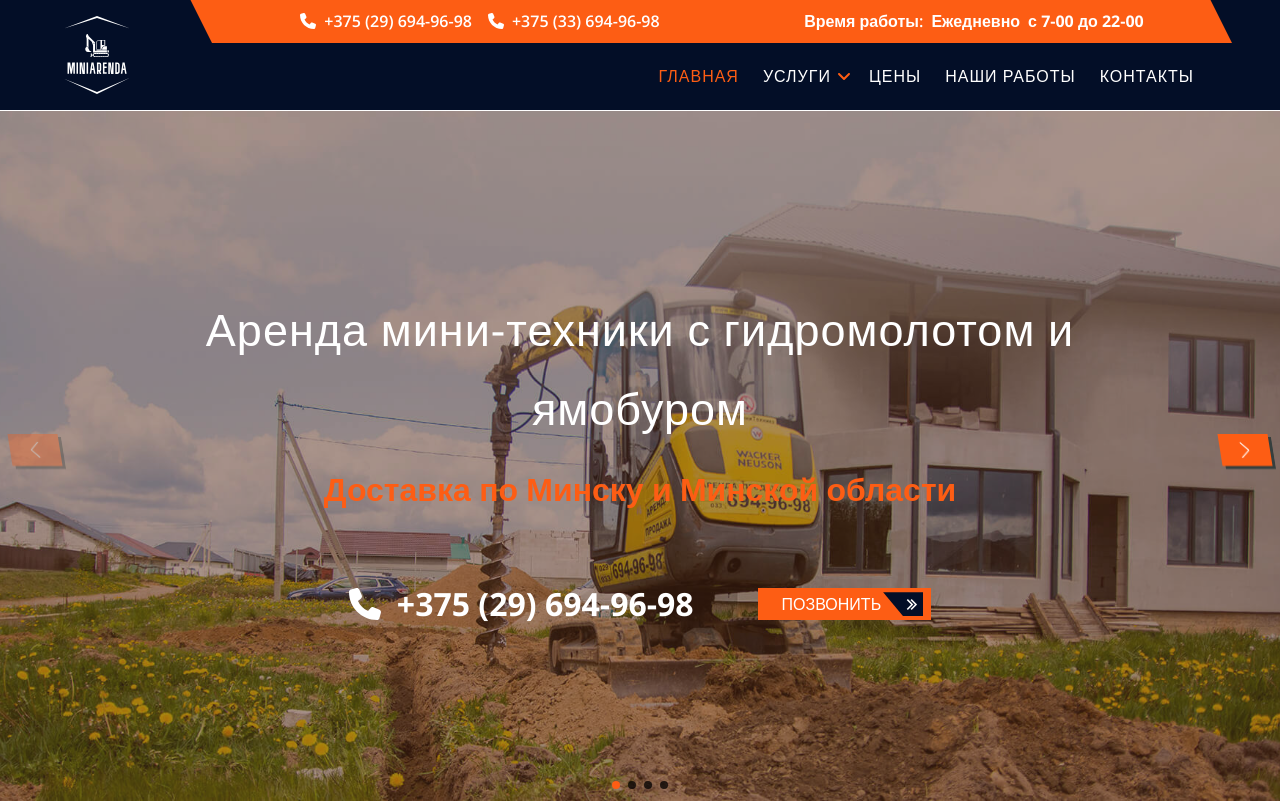
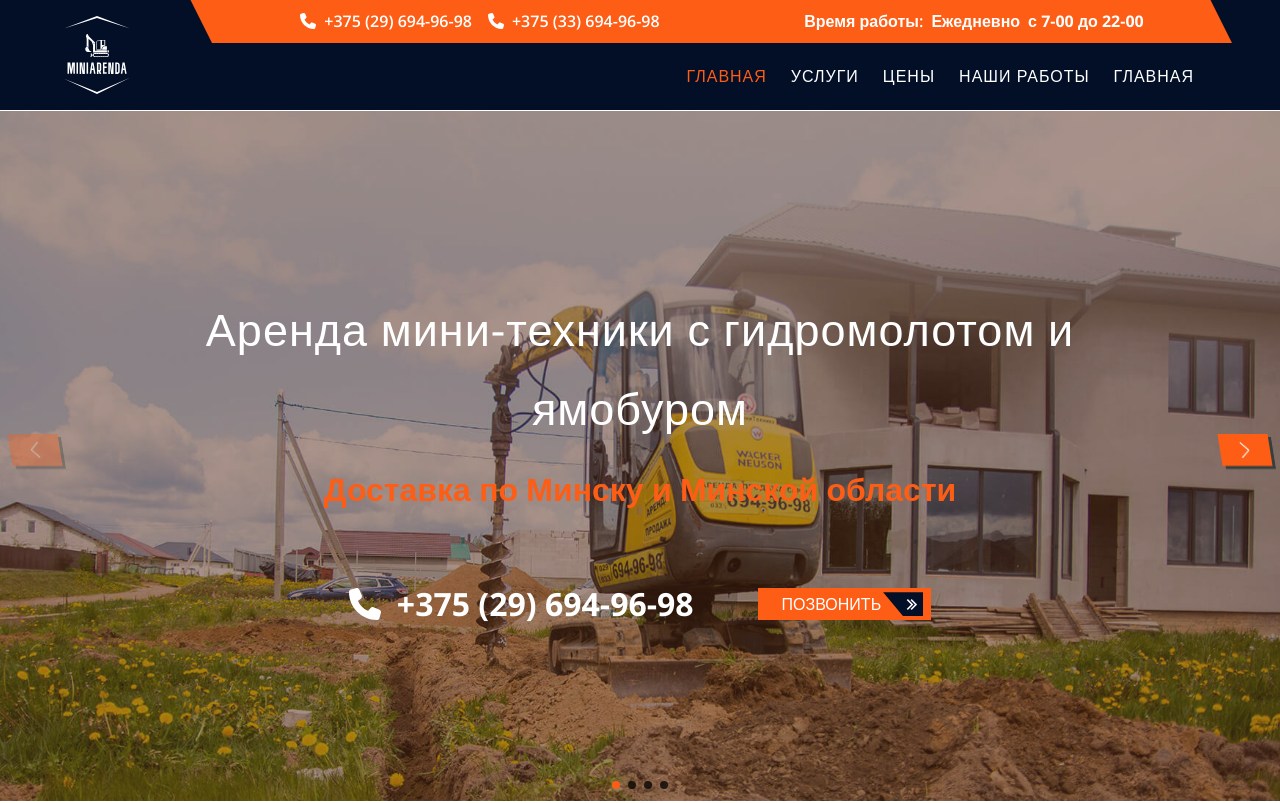
Before and after one commit to TanyaDanilovich/miniarenda_styled, a React (Create React App) app: page / in a window 1280 px wide. Shown: the top 803 px of the page. Built offline with nearby package versions, Linux system fonts and the light colour scheme.

Commit message:
add desktop navigation

```diff
--- a/src/features/dropdownMenu/dropDownMenuContentData.ts
+++ b/src/features/dropdownMenu/dropDownMenuContentData.ts
@@ -1,6 +1,6 @@
 export const dropDownMenuContentData = [
-    {title:"Услуги 1", link:"uslugi"},
-    {title:"Услуги 2", link:"uslugi"},
-    {title:"Услуги 3", link:"uslugi"}
+    {title:"Услуги 1", url:"uslugi"},
+    {title:"Услуги 2", url:"uslugi"},
+    {title:"Услуги 3", url:"uslugi"}
 
 ];
--- a/src/shared/types/common.types.ts
+++ b/src/shared/types/common.types.ts
@@ -4,4 +4,4 @@ export type PropsWithChildren<P> = P & { children?: ReactNode };
 
 export type ImageProps = { src: string, alt: string }
 
-export type DropdownItem = {title: string, link: string}
+export type DropdownItem = {title: string, url: string}
--- a/src/shared/ui/navigation/Navigation.tsx
+++ b/src/shared/ui/navigation/DesktopNavigation.tsx
@@ -1,63 +1,46 @@
 import styled from "styled-components";
 import {outline, plainTransition} from '../../../app/styles/mixins';
 import {BurgerButton} from '../BurgerButton';
-import React from 'react';
+import React, {useId} from 'react';
 import {S_NavItem} from './S_NavItem';
 import {S_NavLink} from './S_NavLink';
 import {DropdownMenuItem} from '../../../features/dropdownMenu/DropdownMenu';
 import {dropDownMenuContentData} from '../../../features/dropdownMenu/dropDownMenuContentData';
+import {menuItemsData} from './menuItemsData';
 
 type props = {
     isOpen: boolean,
     isOpenToggle: () => void,
     setClose: () => void
 };
-export const Navigation = ({isOpen, isOpenToggle, setClose}: props) => {
+export const DesktopNavigation = ({isOpen, isOpenToggle, setClose}: props) => {
+    const id = useId();
     return (
 
 
-        <S_MobileNavigation $isOpen = {isOpen}>
+        <S_DesctopNavigation $isOpen = {isOpen}>
 
             <nav onClick = {setClose}>
                 <ul>
-                    <S_NavItem>
-                        <S_NavLink to = "/"> Главная </S_NavLink>
-                    </S_NavItem>
+                    {menuItemsData.map((menuItem, index) =>
+                        <S_NavItem key = {`${id}-${index}`}>
+                            <S_NavLink to = {menuItem.url}> {menuItem.title} </S_NavLink>
+                        </S_NavItem>
+                    )}
 
-                    {/*<S_NavItem onClick = {setClose}>*/}
-                    {/*    <S_NavLink href = "#machineries">Техника</S_NavLink>*/}
-                    {/*</S_NavItem>*/}
-
-
-                    <DropdownMenuItem onClickCallback = {setClose}
-                                      dropdown = {{title: "Услуги", link: "uslugi"}}
-                                      dropdownContent = {dropDownMenuContentData}/>
-
-
-                    <S_NavItem onClick = {setClose}>
-                        <S_NavLink to = "price">Цены</S_NavLink>
-                    </S_NavItem>
-
-                    <S_NavItem onClick = {setClose}>
-                        <S_NavLink to = "projects">Наши работы</S_NavLink>
-                    </S_NavItem>
-
-                    <S_NavItem onClick = {setClose}>
-                        <S_NavLink to = "contacts">Контакты</S_NavLink>
-                    </S_NavItem>
 
                 </ul>
 
             </nav>
             <BurgerButton isOpen = {isOpen} callback = {isOpenToggle}/>
-        </S_MobileNavigation>
+        </S_DesctopNavigation>
 
 
     );
 };
 
 
-export const S_MobileNavigation = styled.div<{ $isOpen: boolean }>`
+export const S_DesctopNavigation = styled.div<{ $isOpen: boolean }>`
   display: block;
   z-index: ${({theme}) => theme.zIndices.header};
 
--- /dev/null
+++ b/src/shared/ui/navigation/menuItemsData.ts
@@ -0,0 +1,9 @@
+import {DropdownItem} from '../../types/common.types';
+
+export const menuItemsData:DropdownItem[] = [
+    {title:"Главная", url:"/"},
+    {title:"Услуги", url:"uslugi"},
+    {title:"Цены", url:"price"},
+    {title:"Наши работы", url:"projects"},
+    {title:"Главная", url:"contacts"}
+]
--- a/src/widgets/header/Header.tsx
+++ b/src/widgets/header/Header.tsx
@@ -3,7 +3,7 @@ import {Logo} from '../../shared/styled/Logo';
 import {HeaderTop} from './HeaderTop';
 import {useState} from 'react';
 import {S_Flex} from '../../shared/styled/S_Flex';
-import {Navigation} from '../../shared/ui/navigation/Navigation';
+import {DesktopNavigation} from '../../shared/ui/navigation/DesktopNavigation';
 import {StyledMain} from '../main/Main';
 import {S_Container} from '../../shared/styled/S_Container';
 
@@ -24,7 +24,7 @@ export const Header = ({}: props) => {
                 <Logo/>
                 <S_Flex $direction = {"row"} $align = {"center"} $justify = {"space-between"} $grow = {"1"}>
                     <HeaderTop/>
-                    <Navigation isOpen = {isOpen} isOpenToggle = {isOpenToggle} setClose = {setClose}/>
+                    <DesktopNavigation isOpen = {isOpen} isOpenToggle = {isOpenToggle} setClose = {setClose}/>
                 </S_Flex>
             </S_Container>
 
```
Also changed, not shown: src/shared/ui/navigation/COPY_DesktopNavigation.tsx (added, +101 -0 lines).
